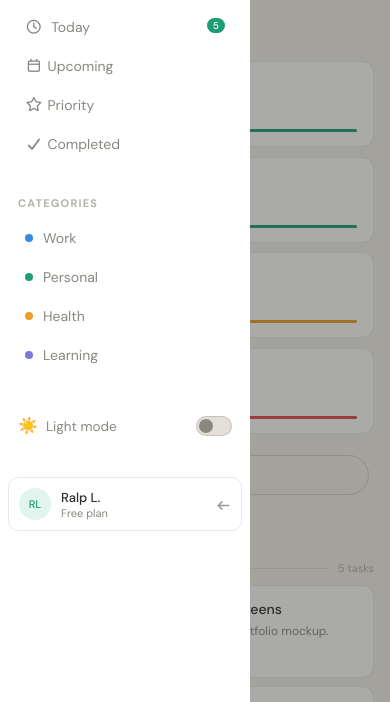
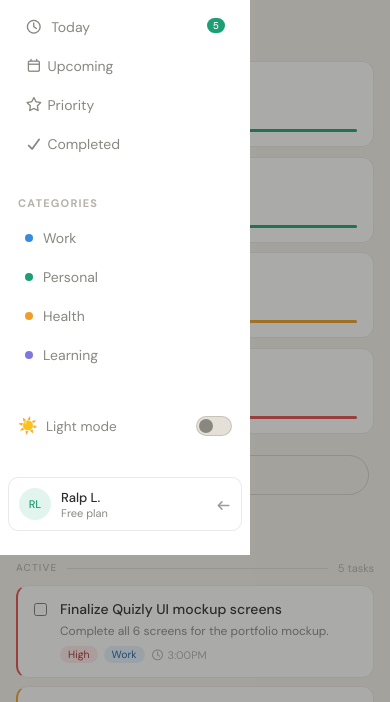
Before and after one commit to RalpGungon/Taskly, a plain HTML site: page src/index.html in a window 390 px wide. Both pictures are taken after a click on the icon 354 px from the left and 26 px from the top of the page. Shown: the part 142-844 px from the top of the page. Drawn offline with Linux system fonts and the light colour scheme.

Commit message:
fix: adjust sidebar height for better layout on smaller screens

```diff
--- a/src/media.css
+++ b/src/media.css
@@ -73,6 +73,10 @@
 }
 
 @media (max-width: 461px) {
+  .sidebar {
+    height: fit-content;
+  }
+
   .task-toolbar {
     flex-direction: column-reverse;
     gap: 18px 0;
```
